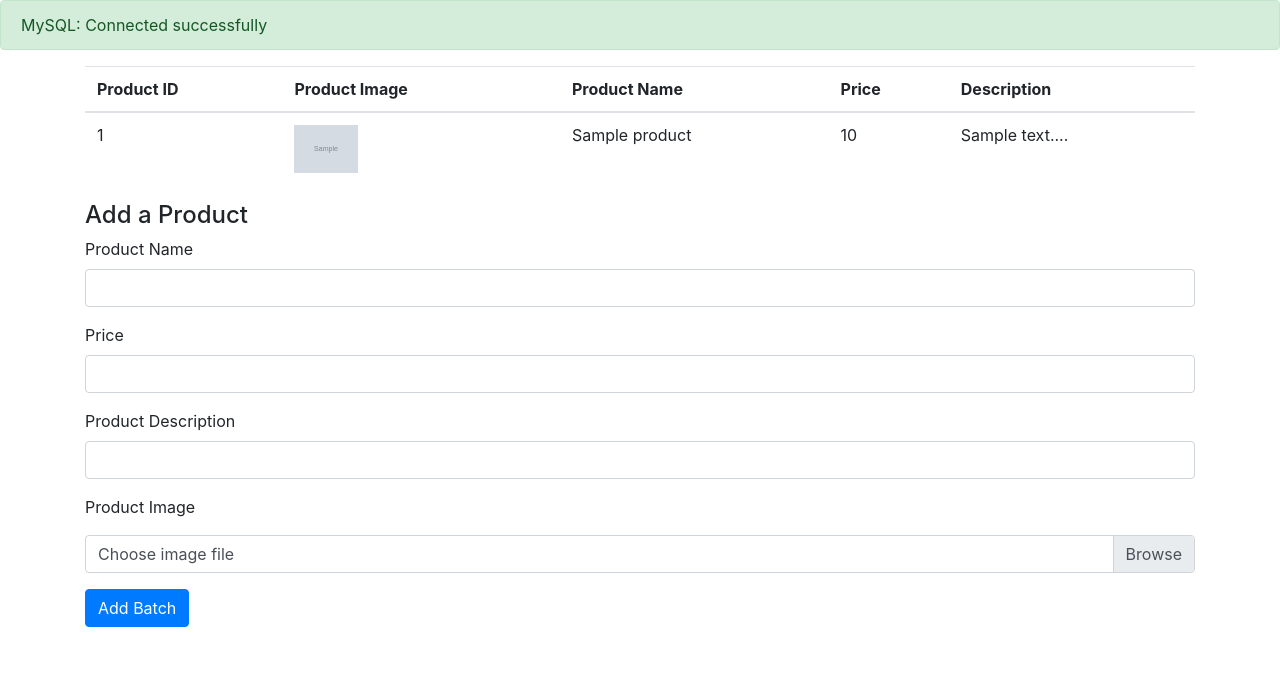
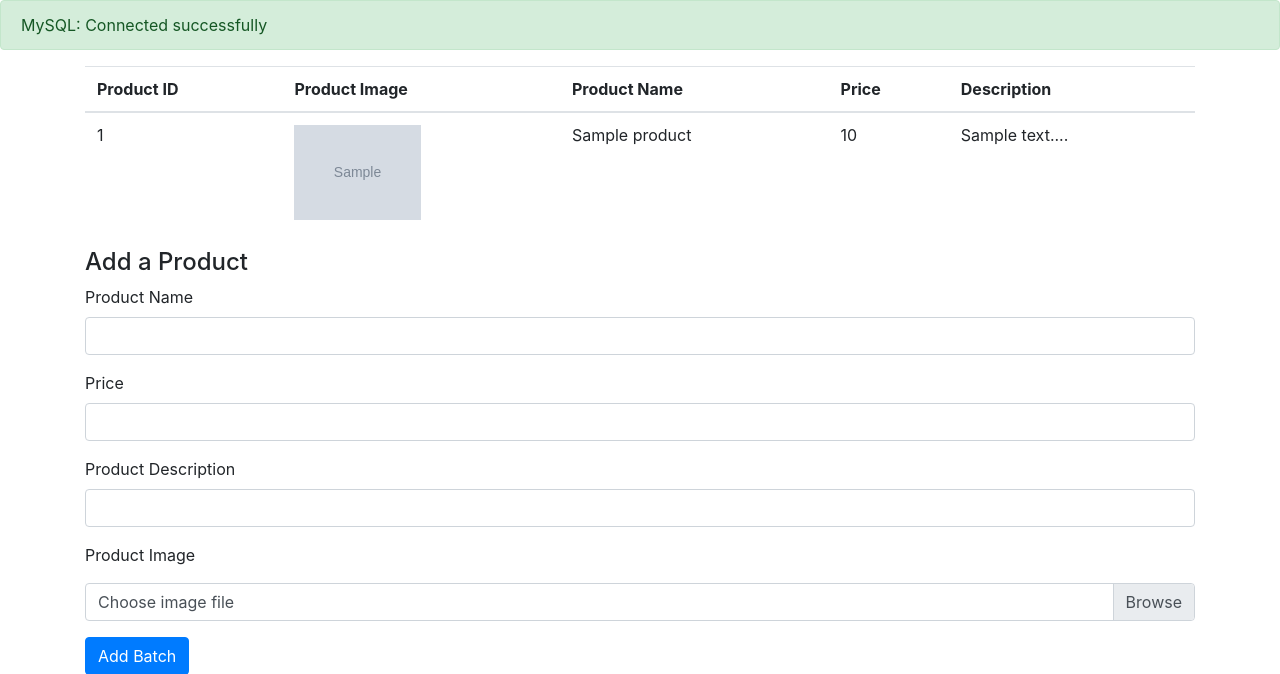
Before and after one commit to hiro2111851/bus465, a PHP site: page /my_products.php in a window 1280 px wide. Shown: the top 674 px of the page. Run offline with PHP 8.4, Linux system fonts and the light colour scheme; tables that the repository leaves empty or names only in its code hold one stand-in row (values such as "Sample post"); grey boxes marked "Sample" are stand-in pictures.

Commit message:
Update my_products.php

```diff
--- a/my_products.php
+++ b/my_products.php
@@ -48,7 +48,7 @@ include "add_product.php";
                 echo "
                     <tr>
                         <td>".$row['id']."</td>
-                        <td class='w-25'><img class='w-25' src='".$row['img_link']."'></td>
+                        <td class='w-25'><img class='w-50' src='".$row['img_link']."'></td>
                         <td>".$row['name']."</td>
                         <td>".$row['price']."</td>
                         <td>".$row['short_desc']."</td>
```
